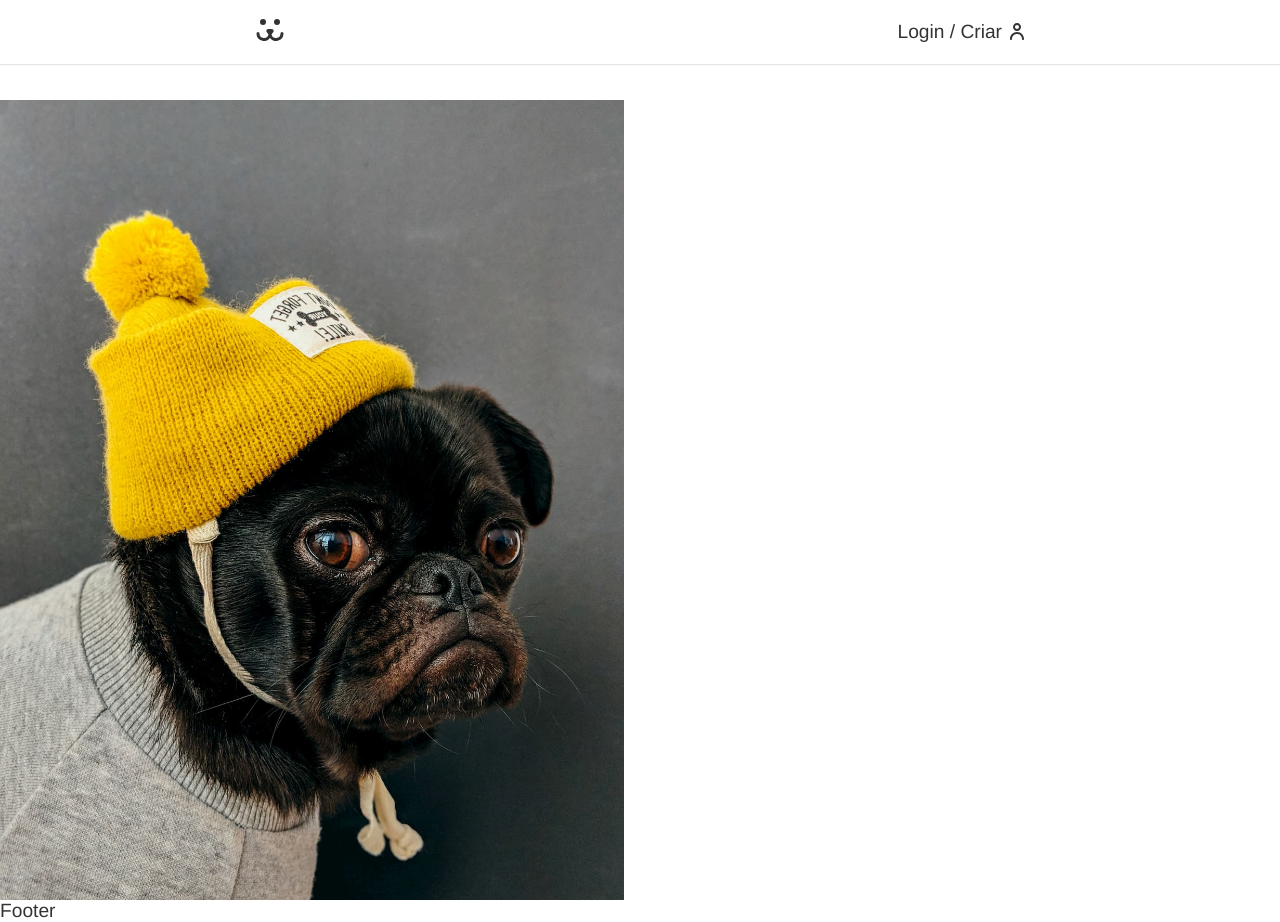
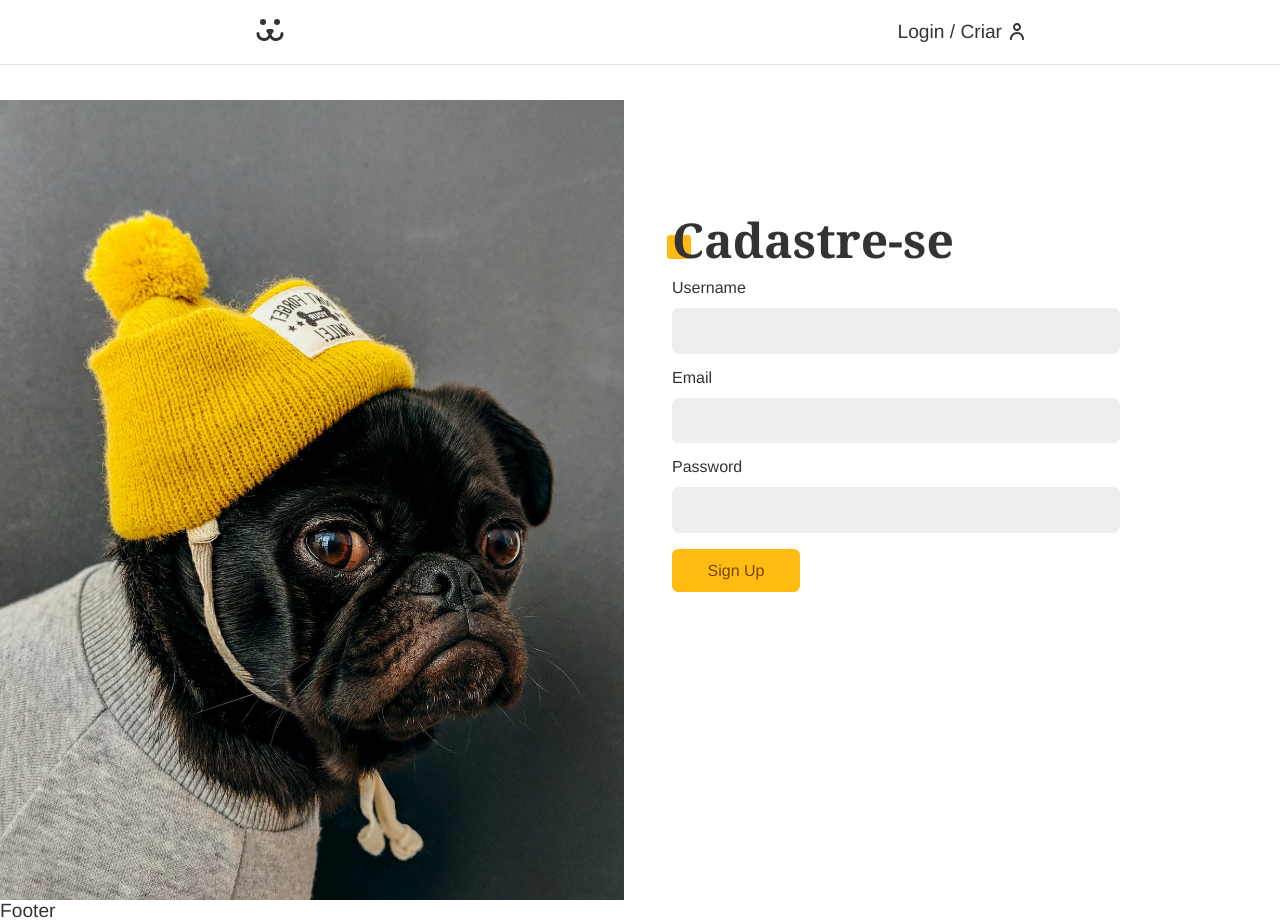
Before and after one commit to priscilamattos/instadog, a React (Create React App) app: page /login/signup in a window 1280 px wide. Built offline with nearby package versions, Linux system fonts and the light colour scheme.

Commit message:
Feature: create login

```diff
--- a/src/api.js
+++ b/src/api.js
@@ -36,3 +36,16 @@ export function USER_GET(token) {
     },
   };
 }
+
+export function USER_POST(body) {
+  return {
+    url: API_URL + "/api/user",
+    options: {
+      method: "POST",
+      headers: {
+        "Content-Type": "application/json",
+      },
+      body: JSON.stringify(body),
+    },
+  };
+}
--- a/src/components/forms/Button.jsx
+++ b/src/components/forms/Button.jsx
@@ -2,11 +2,11 @@ import React from "react";
 
 import styles from "./Button.module.css";
 
-const Button = ({ label, ...props }) => {
+const Button = ({ children, ...props }) => {
   return (
     <div>
       <button {...props} className={styles.button}>
-        {label}
+        {children}
       </button>
     </div>
   );
--- a/src/components/login/Login.jsx
+++ b/src/components/login/Login.jsx
@@ -17,9 +17,9 @@ const Login = () => {
       <div className={styles.forms}>
         <Routes>
           <Route path="/" element={<LoginForm />} />
-          <Route path="criar" element={<LoginCreate />} />
-          <Route path="perdeu" element={<LoginForgot />} />
-          <Route path="resetar" element={<LoginReset />} />
+          <Route path="signup" element={<LoginCreate />} />
+          <Route path="forgot" element={<LoginForgot />} />
+          <Route path="reset" element={<LoginReset />} />
         </Routes>
       </div>
     </section>
--- a/src/components/login/LoginCreate.jsx
+++ b/src/components/login/LoginCreate.jsx
@@ -1,6 +1,40 @@
 import React from "react";
+
+import { USER_POST } from "../../api";
+import useForm from "../../hooks/useForm";
+import { UserContext } from "../../UserContext";
+import Button from "../forms/Button";
+import Input from "../forms/Input";
+
 const LoginCreate = () => {
-  return <div>Create Account</div>;
+  const username = useForm();
+  const email = useForm("email");
+  const password = useForm();
+
+  const { userLogin } = React.useContext(UserContext);
+
+  async function handleSubmit(event) {
+    event.preventDefault();
+    const { url, options } = USER_POST({
+      username: username.value,
+      email: email.value,
+      password: password.value,
+    });
+    const response = await fetch(url, options);
+    if (response.ok) userLogin(username.value, password.value);
+  }
+
+  return (
+    <section className="animeLeft">
+      <h1 className="title">Cadastre-se</h1>
+      <form onSubmit={handleSubmit}>
+        <Input label="Username" type="text" name="username" {...username} />
+        <Input label="Email" type="email" name="email" {...email} />
+        <Input label="Password" type="password" name="password" {...password} />
+        <Button>Sign Up</Button>
+      </form>
+    </section>
+  );
 };
 
 export default LoginCreate;
--- a/src/components/login/LoginForm.jsx
+++ b/src/components/login/LoginForm.jsx
@@ -4,13 +4,13 @@ import { Link } from "react-router-dom";
 
 import { TOKEN_POST } from "../../api";
 import { USER_GET } from "../../api";
-import UseForm from "../../hooks/UseForm";
+import UseForm from "../../hooks/useForm";
 import Button from "../forms/Button";
+import stylesBtn from "../forms/Button.module.css";
+import Input from "../forms/Input";
 import Error from "../Helper/Error";
-import Input from "../forms/Input";
+import styles from "./../../css/LoginForm.module.css";
 import { UserContext } from "./../../UserContext";
-import styles from "./../../css/LoginForm.module.css";
-import stylesBtn from "../forms/Button.module.css";
 
 const LoginForm = () => {
   const username = UseForm();
@@ -44,7 +44,7 @@ const LoginForm = () => {
       <div className={styles.signin}>
         <h2 className={styles.subtitle}>Sign In</h2>
         <p>Not a member? Sign Up</p>
-        <Link className={stylesBtn.button} to="/login/create">
+        <Link className={stylesBtn.button} to="/login/signup">
           Create Account
         </Link>
       </div>
--- a/src/hooks/UseForm.jsx
+++ b/src/hooks/UseForm.jsx
@@ -1,25 +1,34 @@
 import React from "react";
 
-const validation = {
+const types = {
   email: {
-    regex: /^\d{5}-?\d{3}$/,
+    regex:
+      /^(([^<>()[\]\\.,;:\s@"]+(\.[^<>()[\]\\.,;:\s@"]+)*)|(".+"))@((\[[0-9]{1,3}\.[0-9]{1,3}\.[0-9]{1,3}\.[0-9]{1,3}\])|(([a-zA-Z\-0-9]+\.)+[a-zA-Z]{2,}))$/,
+    message: "Preencha um email válido",
   },
-  message: "Please enter a valid email address",
+  password: {
+    regex: /^(?=.*\d)(?=.*[a-z])(?=.*[A-Z])[0-9a-zA-Z]{8,}$/,
+    message:
+      "A senha precisa ter 1 caracter maíusculo, 1 minúsculo e 1 digito. Com no mínimo 8 caracteres.",
+  },
 };
 
-const UseForm = (type) => {
+const useForm = (type) => {
   const [value, setValue] = React.useState("");
   const [error, setError] = React.useState(null);
 
   function validate(value) {
     if (type === false) return true;
     if (value.length === 0) {
-      setError("Please enter a valid email address");
+      setError("Preencha um valor.");
       return false;
-    } else if (validate[type] && validate[type].regex.test(value)) {
-      setError(validate[type].message);
+    } else if (types[type] && !types[type].regex.test(value)) {
+      setError(types[type].message);
       return false;
-    } else return true;
+    } else {
+      setError(null);
+      return true;
+    }
   }
 
   function onChange({ target }) {
@@ -37,4 +46,4 @@ const UseForm = (type) => {
   };
 };
 
-export default UseForm;
+export default useForm;
```
